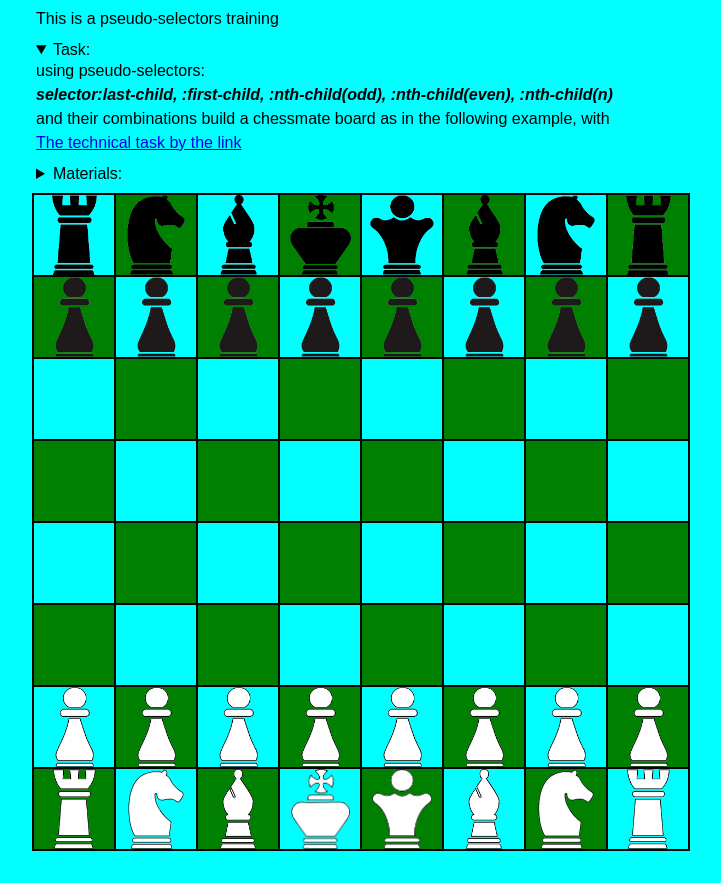
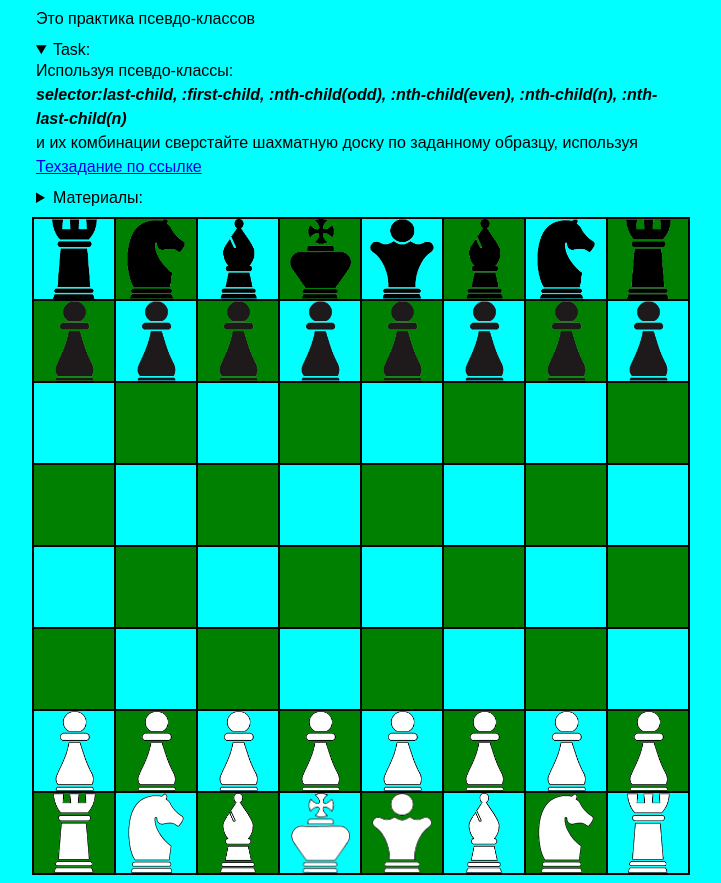
Before and after one commit to ivandoroshenko/chess, a plain HTML site: page index.html in a window 1280 px wide. Both pictures are taken after a click on the element "Task:". Shown: the part 48-931 px from the top of the page, without its empty margins (279-1000 px from the left). Before the commit the page ends 907 px from the top, so only its background shows below. Drawn offline with Linux system fonts and the light colour scheme.

Commit message:
translated into Russian

```diff
--- a/index.html
+++ b/index.html
@@ -11,21 +11,20 @@
 <body>
     <div class="description">
         <h1>Chess</h1>
-        <p>This is a pseudo-selectors training</p>
+        <p>Это практика псевдо-классов</p>
         <details>
             <summary>Task:</summary>
-            <p>using pseudo-selectors: <br><i><b>selector:last-child, :first-child, :nth-child(odd), :nth-child(even), :nth-child(n)</b></i><br> and their combinations build a chessmate board as in the following example, with
+            <p>Используя псевдо-классы: <br><i><b>selector:last-child, :first-child, :nth-child(odd), :nth-child(even), :nth-child(n), :nth-last-child(n)</b></i><br> и их комбинации сверстайте шахматную доску по заданному образцу, используя
                 <a href="https://docs.google.com/document/d/1FJo9PZBCgNPBIF5ubhwj3BlPacV_rNOQXuekrKQAkJY/edit?usp=sharing">
-                    The technical task by the link</a>
+                    Техзадание по ссылке</a>
             </p>
         </details>
         <details>
-            <summary>Materials:</summary>
+            <summary>Материалы:</summary>
             <ul>
-                <li><a href="./chess.zip">starting code</a>
+                <li><a href="./chess.zip">Стартовый код</a>
 </li>
-                <li><p><a href="https://html5book.ru/psevdoklassy/">Theory of pseudo-selectors.</a> Please read the whole article but we
-                    need 3th block
+                <li><p><a href="https://html5book.ru/psevdoklassy/">Теория псевдо-селекторов.</a> Пожалуйста прочитайте всю статью, но нам нужен раздел 3
                 </p></li>
             </ul>
 
```
